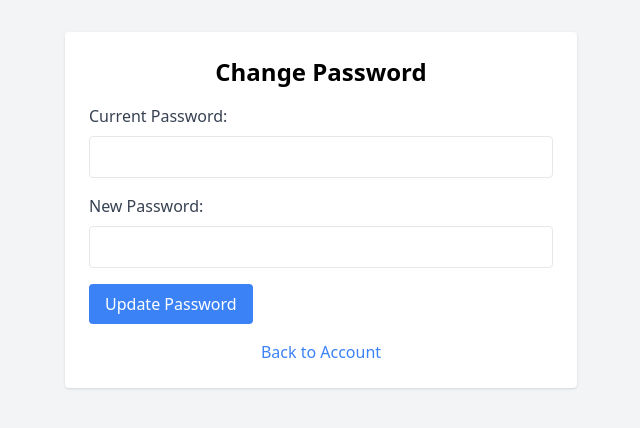
After one commit to Xer4n/vulnera, a Flask app: page /changepass/1 in a window 1280 px wide. The commit adds this page. Shown: the top 428 px of the page, without its empty margins (319-959 px from the left). Run offline with Flask 3, Linux system fonts and the light colour scheme; a user stored in the database is signed in; some libraries are stand-ins or nearby versions.

Commit message:
Change password is complete

```diff
--- a/app.py
+++ b/app.py
@@ -12,7 +12,7 @@ app.secret_key = "test" # needed for flash
 database_file = "users.db"
 
 
-database.add_product("test", "100eur", "img/papa.jpg", "Lorem ipsum dolor sit amet, consectetur adipiscing elit, sed do eiusmod tempor incididunt ut labore et dolore magna aliqua. Ut enim ad minim veniam, quis nostrud exercitation ullamco laboris nisi ut aliquip ex ea commodo consequat. Duis aute irure dolor in reprehenderit in voluptate velit esse cillum dolore eu fugiat nulla pariatur. Excepteur sint occaecat cupidatat non proident, sunt in culpa qui officia deserunt mollit anim id est laborum")
+#database.add_product("test", "100eur", "img/papa.jpg", "Lorem ipsum dolor sit amet, consectetur adipiscing elit, sed do eiusmod tempor incididunt ut labore et dolore magna aliqua. Ut enim ad minim veniam, quis nostrud exercitation ullamco laboris nisi ut aliquip ex ea commodo consequat. Duis aute irure dolor in reprehenderit in voluptate velit esse cillum dolore eu fugiat nulla pariatur. Excepteur sint occaecat cupidatat non proident, sunt in culpa qui officia deserunt mollit anim id est laborum")
 
 
 # Set up session configurations
@@ -114,10 +114,9 @@ def home():
 @app.route("/account/<int:userid>")
 def account(userid):
 
-    print(userid)
-
-    if "username" not in session:
-        return redirect(url_for("login"))\
+    session_uid = session.get('userid')
+    if int(userid) != session_uid and session.get("logged_in"):
+        return redirect(url_for("home"))
 
     conn = database.get_db_connection()
     cursor = conn.cursor()
@@ -159,6 +158,36 @@ def product_page(product_id):
     else:
         return render_template('404.html'), 404
 
+@app.route("/changepass/<int:userid>", methods=["GET", "POST"])
+def change_pass(userid):
+
+    if userid != session.get("userid") or not session.get("logged_in"):
+        flash("Unauthorized access!", "danger")
+        return redirect(url_for("logout"))
+
+    if request.method == "POST":
+        curr_pass = request.form.get("current_password")
+        new_pass = request.form.get("new_password")
+
+        valid = database.change_password(userid, curr_password=curr_pass, new_password=new_pass)
+
+
+        if valid:
+            flash("Password changed, please log in.", "success")
+            session.clear()
+            return redirect(url_for("login"))
+
+
+        flash("Wrong password", "danger")
+        return redirect(url_for("account", userid=userid))
+
+
+    return render_template("change_password.html", userid=userid)
+
+
+
+
+
 @app.route("/logout")
 def logout():
     username = session.get("username", "Guest")
--- a/database.py
+++ b/database.py
@@ -86,6 +86,7 @@ def get_product_by_id(product_id):
         conn.close()
 
 def delete_product(product_id):
+    """Delete product by the product ID"""
     try:
         conn = sqlite3.connect('users.db')
         cursor = conn.cursor()
@@ -104,3 +105,34 @@ def delete_product(product_id):
         return False
     finally:
         conn.close()
+
+def change_password(userid, curr_password, new_password):
+    """Change the password of a user by providing userid and current password and the new"""
+    h = hashlib.new("sha256")
+
+    curr_hash = h.update(curr_password.encode())
+    curr_hash = h.hexdigest()
+
+    h = hashlib.new("sha256")
+
+    new_pass_hash = h.update(new_password.encode())
+    new_pass_hash = h.hexdigest()
+
+    conn = get_db_connection()
+    cursor = conn.cursor()
+
+    user = cursor.execute("SELECT * FROM users password WHERE id = ?", (userid,)).fetchone()
+    old_hash = user[2]
+    print(old_hash, curr_hash)
+
+    if old_hash != curr_hash:
+        print(old_hash, curr_hash)
+        conn.close()
+        return False
+    else:
+        print(f"DEBUG: Password for user {userid} changed to {new_pass_hash}")
+        cursor.execute("UPDATE users SET password = ? WHERE id = ?", (new_pass_hash, userid,))
+        conn.commit()
+
+    conn.close()
+    return True
--- a/templates/account.html
+++ b/templates/account.html
@@ -16,9 +16,8 @@
                 <p class="text-lg"><strong>Username:</strong> {{ user.username }}</p>
             </div>
 
-            <!-- Button to Edit Account (Optional) -->
             <div class="mt-6 text-center">
-                <a href="#" class="bg-blue-500 text-white px-4 py-2 rounded hover:bg-blue-600">Edit Account</a>
+                <a href="{{ url_for('change_pass', userid=user.id)}}" class="bg-blue-500 text-white px-4 py-2 rounded hover:bg-blue-600">Change password</a>
             </div>
 
             <!-- Logout Button -->
@@ -27,7 +26,7 @@
             </div>
 
             <div class="mt-6 text-center">
-                <a href="{{ url_for('home') }}" class="bg-gray-500 text-white px-4 py-2 rounded hover:bg-gray-600">Go Back to Dashboard</a>
+                <a href="{{ url_for('home') }}" class="bg-gray-500 text-white px-4 py-2 rounded hover:bg-gray-600">Back to Shop</a>
             </div>
 
         </div>
--- /dev/null
+++ b/templates/change_password.html
@@ -0,0 +1,42 @@
+<!DOCTYPE html>
+<html lang="en">
+<head>
+    <meta charset="UTF-8">
+    <meta name="viewport" content="width=device-width, initial-scale=1.0">
+    <title>Change Password</title>
+    <script src="https://cdn.tailwindcss.com"></script>
+</head>
+<body class="bg-gray-100">
+    <div class="container mx-auto p-8">
+        <div class="max-w-lg mx-auto bg-white p-6 rounded shadow">
+            <h2 class="text-2xl font-bold text-center mb-4">Change Password</h2>
+
+            <!-- Display messages (if any) -->
+            {% if message %}
+                <p class="text-center text-red-500">{{ message }}</p>
+            {% endif %}
+
+            <form action="{{ url_for('change_pass', userid=userid) }}" method="POST">
+                <!-- Current Password -->
+                <label class="block text-gray-700">Current Password:</label>
+                <input type="password" name="current_password" class="w-full p-2 border rounded mt-2" required>
+
+                <!-- New Password -->
+                <label class="block text-gray-700 mt-4">New Password:</label>
+                <input type="password" name="new_password" class="w-full p-2 border rounded mt-2" required>
+
+                <button type="submit" class="mt-4 bg-blue-500 text-white px-4 py-2 rounded hover:bg-blue-600">
+                    Update Password
+                </button>
+            </form>
+
+            <!-- Back Button -->
+            <div class="mt-4 text-center">
+                <a href="{{ url_for('account', userid=userid) }}" class="text-blue-500 hover:underline">
+                    Back to Account
+                </a>
+            </div>
+        </div>
+    </div>
+</body>
+</html>
```
Also changed, not shown: templates/shop.html (+11 -5 lines), users.db.
